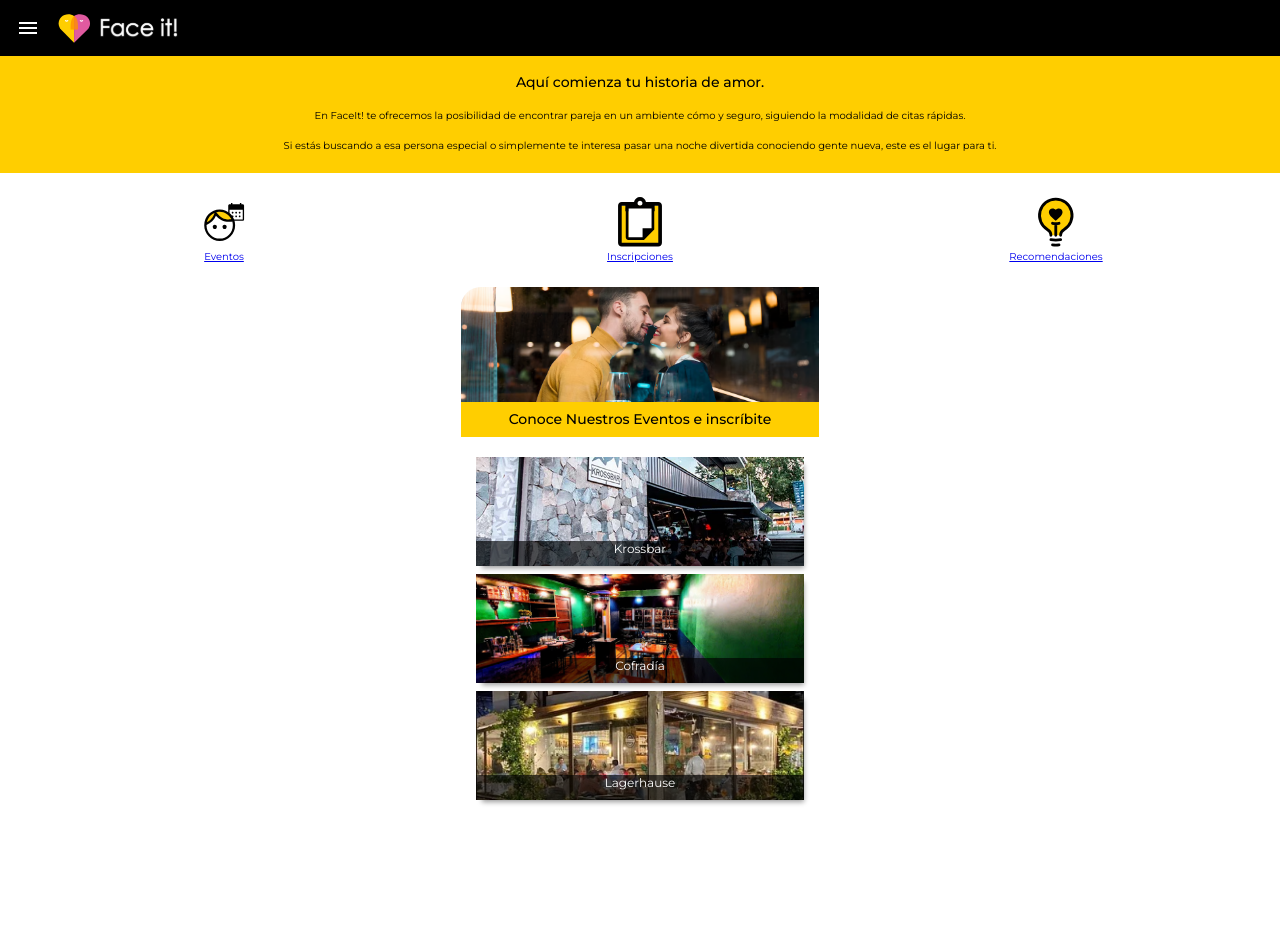
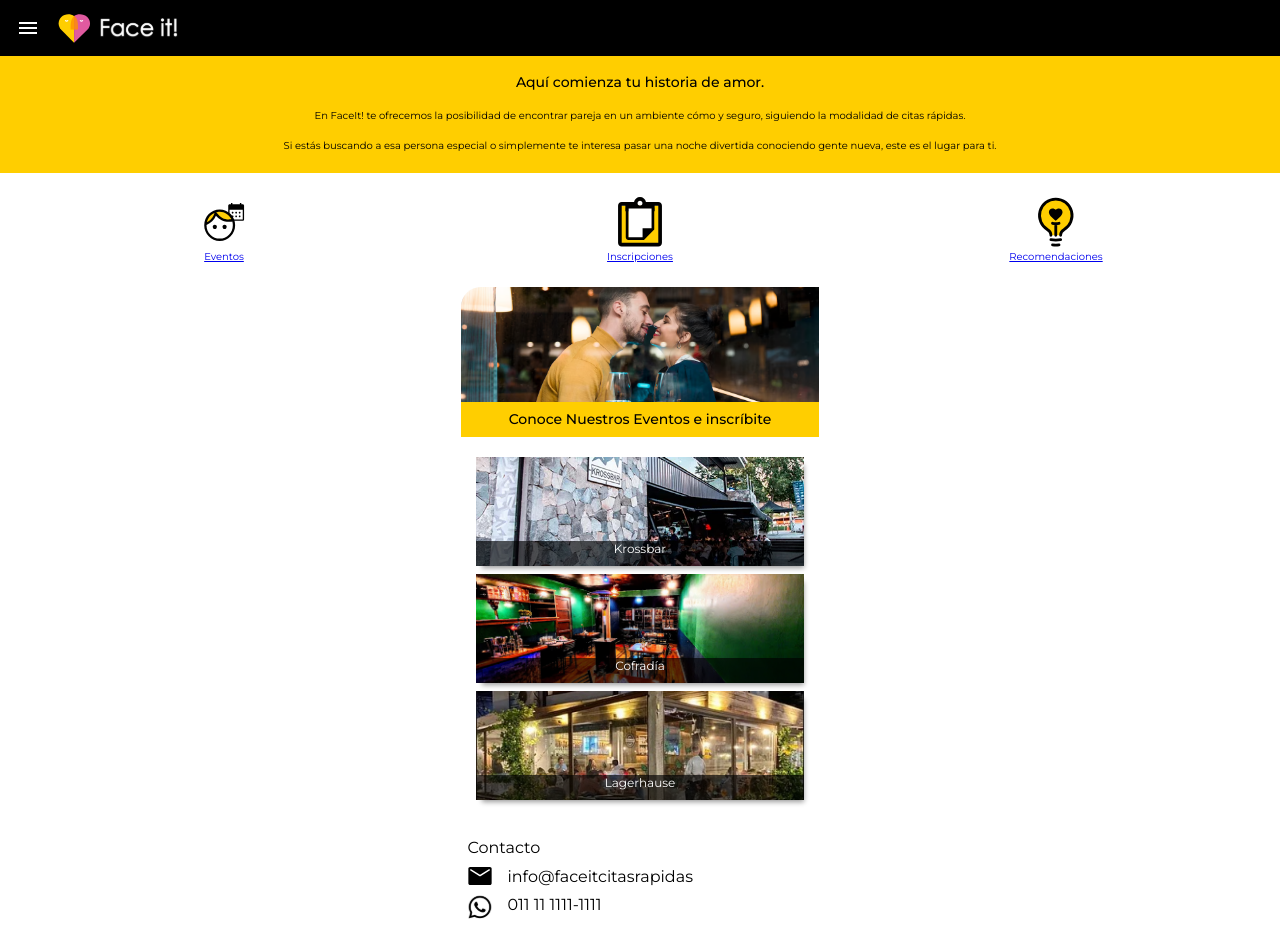
Before and after one commit to germankern/Face-It, a React (Create React App) app: page / in a window 1280 px wide. Before the commit the page ends 808 px from the top, so only its background shows below. Built offline with nearby package versions, Linux system fonts and the light colour scheme.

Commit message:
finish-contact

```diff
--- a/src/App.jsx
+++ b/src/App.jsx
@@ -3,6 +3,7 @@ import Navbar from './components/Navbar'
 import ButtonLinksContainer from './components/ButtonLinksContainer';
 import DescriptionSection from './components/DescriptionSection';
 import EventContainer from './components/EventContainer';
+import Contact from './components/Contac';
 
 
 function App() {
@@ -12,6 +13,7 @@ function App() {
       <DescriptionSection></DescriptionSection>
       <ButtonLinksContainer></ButtonLinksContainer>
       <EventContainer></EventContainer>
+      <Contact></Contact>
     </div>
   );
 }
--- /dev/null
+++ b/src/components/Contac.jsx
@@ -0,0 +1,16 @@
+import "./Contact.css"
+import Correo from '../images/Correo.svg'
+import Whatssap from '../images/Whatssap.svg'
+const Contact=()=>{
+    return(
+        <div className="contact-container">
+            <p className="title">Contacto</p>
+            <img src={Correo} alt="Correo"></img>
+            <p className="correo">info@faceitcitasrapidas</p>
+            <img src={Whatssap} alt="Whatssap"></img>
+            <p className="whatssap">011 11 1111-1111</p>
+        </div>
+    )
+}
+
+export default Contact
--- /dev/null
+++ b/src/components/Contact.css
@@ -0,0 +1,17 @@
+.contact-container{
+    display: grid;
+    width: 345px;
+    height: 120px;
+    margin: 0 auto;
+    grid-template-columns: 40px 1fr 1fr;
+    grid-template-rows: minmax(50px,auto );
+}
+
+.title{
+    grid-column: 1/4;
+    align-self: end;
+    margin-bottom: 10px;
+}
+.correo ,.whatsapp{
+    grid-column: 2/4;
+}
```
Also changed, not shown: src/images/Correo.svg (added), src/images/Whatssap.svg (added).
